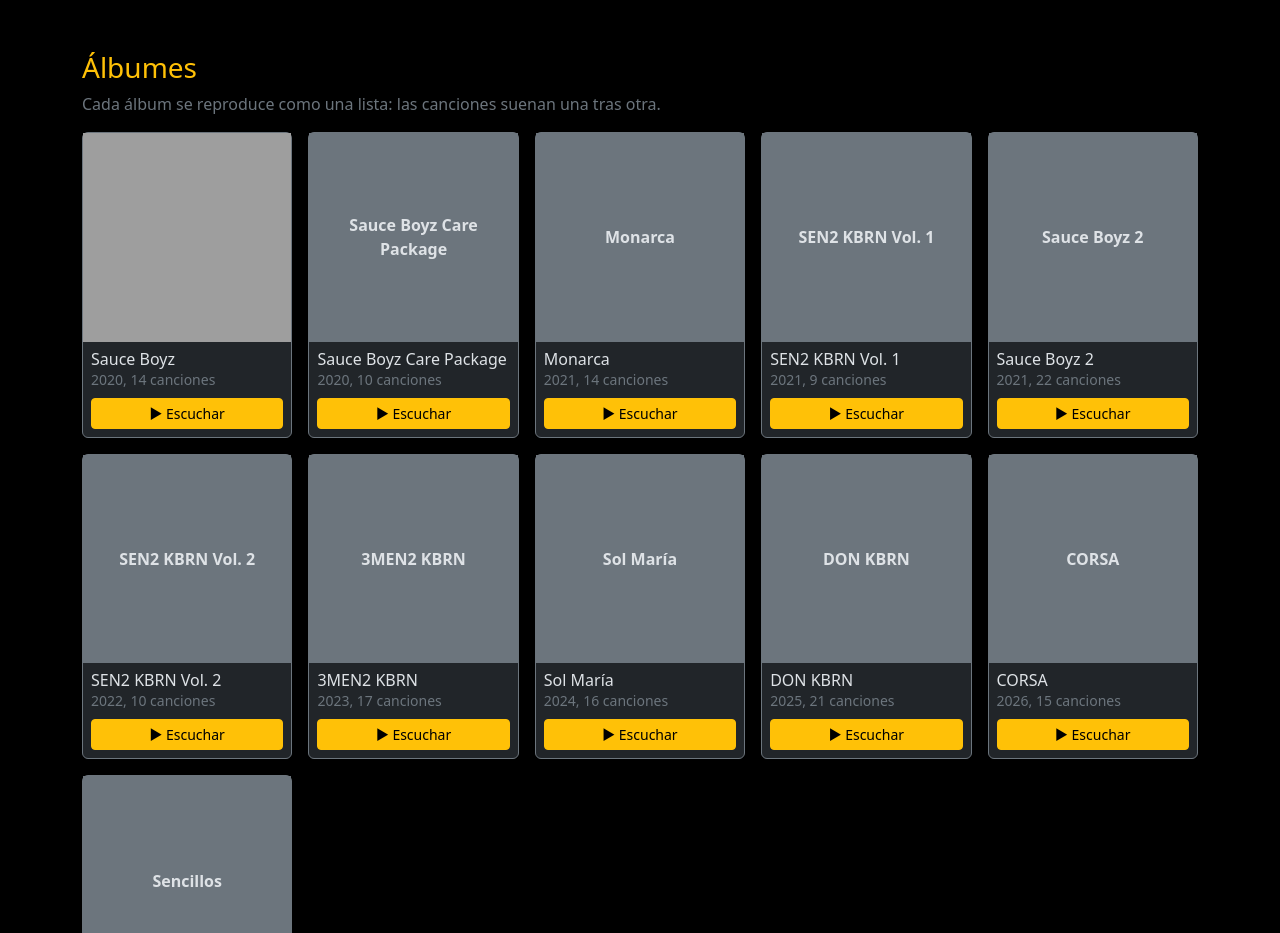
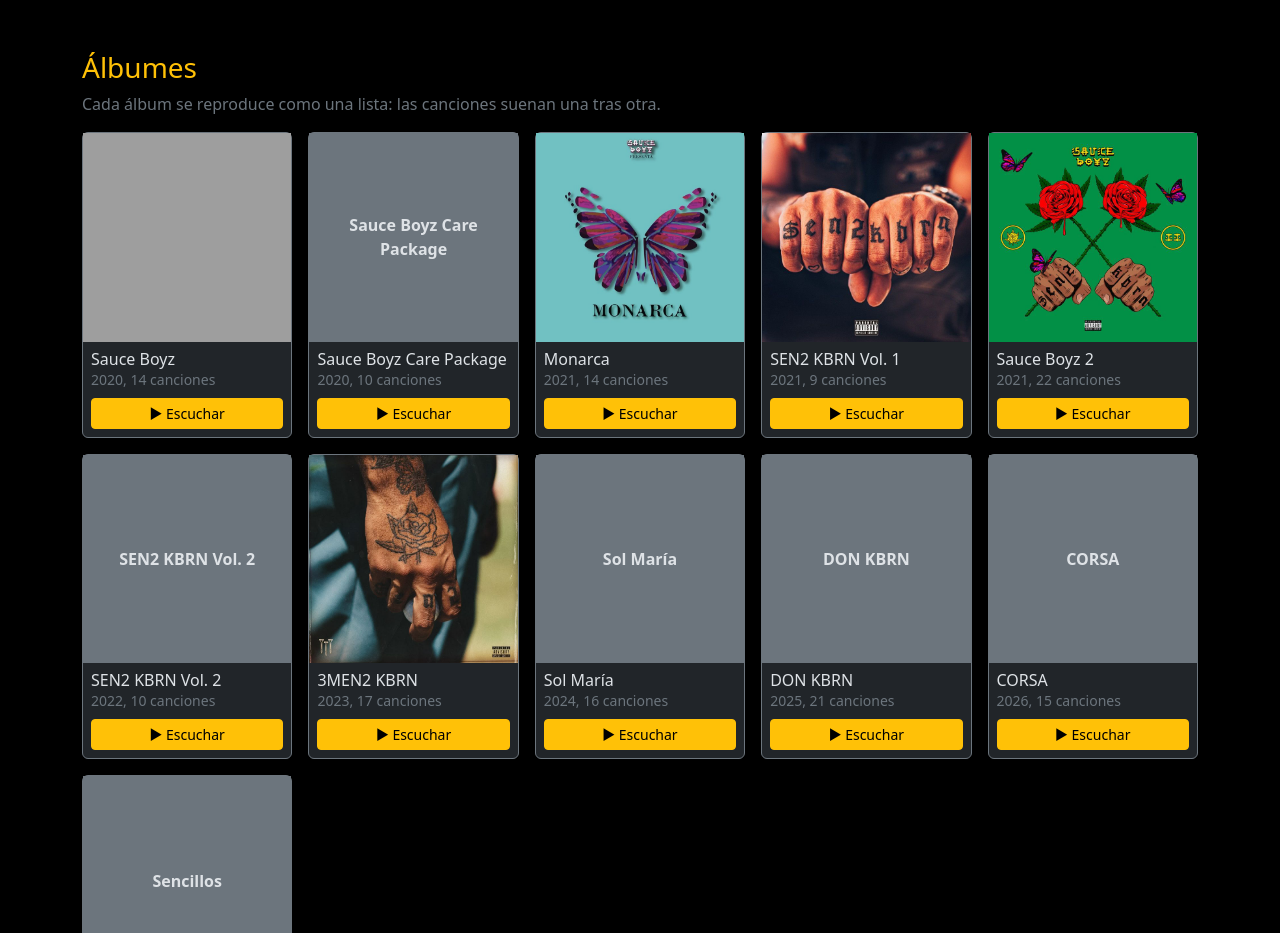
Before and after one commit to Damnpxg/ElaGOD, a plain HTML site: page index.html in a window 1280 px wide. Shown: the part 800-1733 px from the top of the page. Drawn offline with nearby package versions, Linux system fonts and the light colour scheme; grey boxes are pictures that could not be loaded.

Commit message:
update index.html

```diff
--- a/index.html
+++ b/index.html
@@ -284,7 +284,7 @@
         ]
       },
       {
-        titulo: "Monarca", anio: "2021", portada: "img/monarca.jpg",
+        titulo: "Monarca", anio: "2021", portada: "Monarca.jpg",
         canciones: [
           ["Todo o Nada", "vxCPAaiCsNc"], ["Progreso", "T0FeQRdNLic"], ["Adiós", "n8-6yM6-FLE"],
           ["Toretto", "_ESEISpByIY"], ["4 AM", "kk12or4dKJ8"], ["Mírame", "TnFKp0smApk"],
@@ -295,7 +295,7 @@
         ]
       },
       {
-        titulo: "SEN2 KBRN Vol. 1", anio: "2021", portada: "img/sen2-kbrn-vol1.jpg",
+        titulo: "SEN2 KBRN Vol. 1", anio: "2021", portada: "Sen21.jpg",
         canciones: [
           ["Problema", "KVrpajQLEME"], ["La Novena", "m2YBudh1zSg"], ["5 Star", "Oq0dNnd4jkA"],
           ["Paz Mental", "6DZijDcoGRk"], ["Midas", "69eLJJPqJCI"], ["Sauce Boy Freestyle 4", "mJ8DjLQIJvA"],
@@ -303,7 +303,7 @@
         ]
       },
       {
-        titulo: "Sauce Boyz 2", anio: "2021", portada: "img/sauce-boyz-2.jpg",
+        titulo: "Sauce Boyz 2", anio: "2021", portada: "Sauce2.jpg",
         canciones: [
           ["No Te Deseo el Mal", "ZPJN-aWvj_U"], ["Hola Cómo Vas", "PKoBuyUfQSo"],
           ["Me Gustas Natural", "cxGBfqOpVr0"], ["Flores en Anónimo", "Aco1BiMF5t8"],
@@ -326,7 +326,7 @@
         ]
       },
       {
-        titulo: "3MEN2 KBRN", anio: "2023", portada: "img/3men2-kbrn.jpg",
+        titulo: "3MEN2 KBRN", anio: "2023", portada: "3mendo.jpg",
         canciones: [
           ["Coco Chanel", "j1VVY2sEdC0"], ["Si La Calle Llama (Remix)", "_REASiFeT_g"],
           ["Mbappe (Remix)", "0AT35qjBpu4"], ["El Hokage", "GCz_PXIxRrs"], ["Friends (Remix)", "3jI2L_BaxyA"],
```
